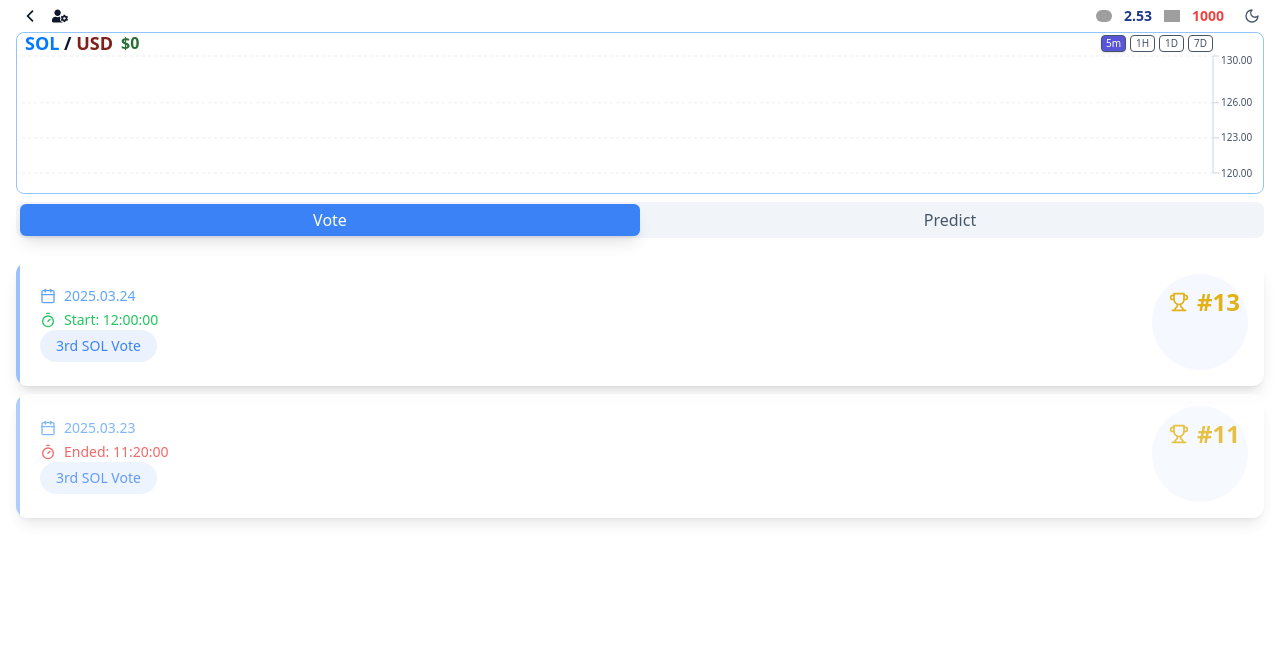
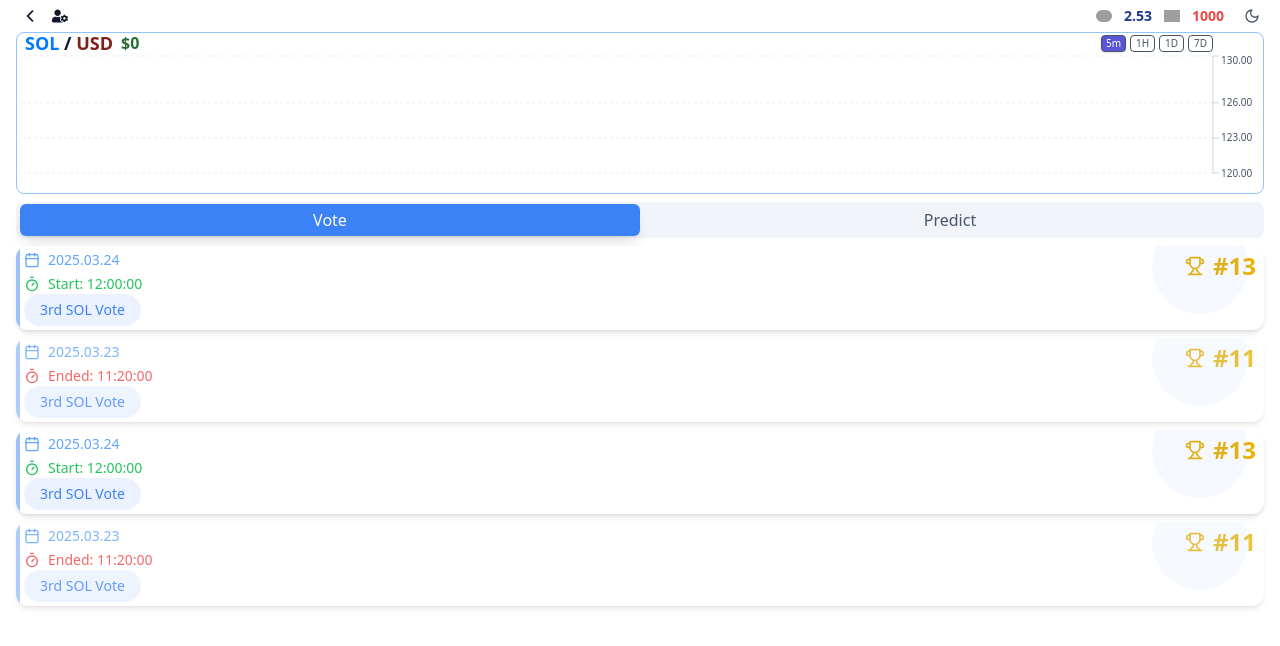
Before and after one commit to Vanguard1105/Crypto_FD_1, a React (Vite) app: page /lottery in a window 1280 px wide. Shown: the top 646 px of the page. Built offline with nearby package versions, Linux system fonts and the light colour scheme; no server answers; grey boxes are pictures that could not be loaded.

Commit message:
fix: lottery page design updated

```diff
--- a/src/pages/Lottery.tsx
+++ b/src/pages/Lottery.tsx
@@ -17,6 +17,10 @@ const Lottery = () => {
   const [selectedType, setSelectedType] = useState<LotteryType>('vote');
 
   const lotteries = [
+    { id: 13, date: '2025.03.24', startTime: '12:00:00', status: 'upcoming', type: 'vote' },
+    { id: 12, date: '2025.03.24', startTime: '09:30:00', status: 'upcoming', type: 'predict' },
+    { id: 11, date: '2025.03.23', startTime: '11:20:00', status: 'ended', type: 'vote' },
+    { id: 10, date: '2025.03.22', startTime: '18:00:00', status: 'ended', type: 'predict' },
     { id: 13, date: '2025.03.24', startTime: '12:00:00', status: 'upcoming', type: 'vote' },
     { id: 12, date: '2025.03.24', startTime: '09:30:00', status: 'upcoming', type: 'predict' },
     { id: 11, date: '2025.03.23', startTime: '11:20:00', status: 'ended', type: 'vote' },
@@ -105,13 +109,13 @@ const Lottery = () => {
       </div>
 
       {/* Lottery List */}
-      <div className="px-4 mt-6 space-y-2 pb-6">
+      <div className="px-4 space-y-2 py-2">
         {filteredLotteries.map((lottery) => (
           <div
           key={lottery.id}
           className={`relative rounded-xl overflow-hidden group cursor-pointer ${
             theme === 'dark' ? 'bg-slate-800' : 'bg-white'
-          } shadow-lg transition-all duration-300 hover:scale-[1.02] hover:shadow-xl ${
+          } shadow-md transition-all duration-300 hover:scale-[1.02] hover:shadow-md ${
             lottery.status === 'ended' ? 'opacity-80' : ''
           } ${
             lottery.type === 'vote'
@@ -133,7 +137,7 @@ const Lottery = () => {
             } opacity-50 group-hover:opacity-100 transition-opacity duration-300`} />
           </div>
 
-          <div className={`p-6 h-full flex flex-col justify-between relative ${
+          <div className={`px-2 py-1 h-full flex flex-col justify-between relative ${
             theme === 'dark' ? 'text-white' : 'text-slate-900'
           }`}>
             <div className="flex justify-between items-start">
```
